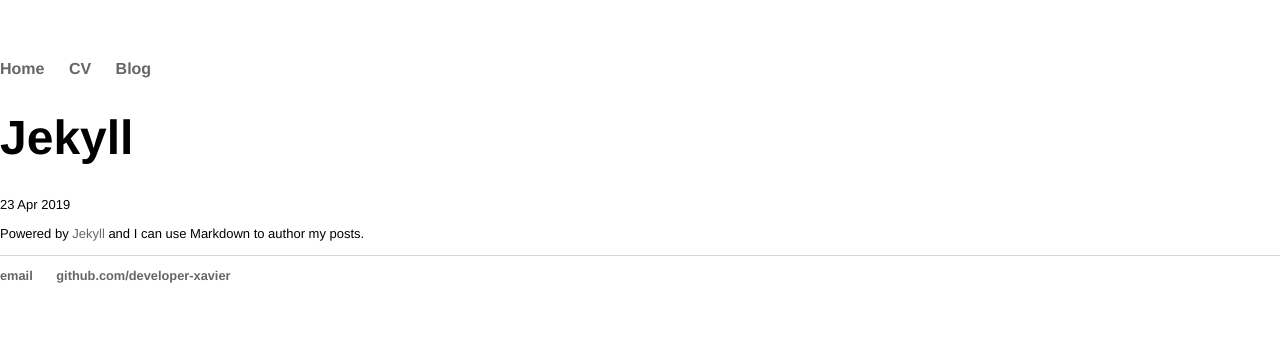
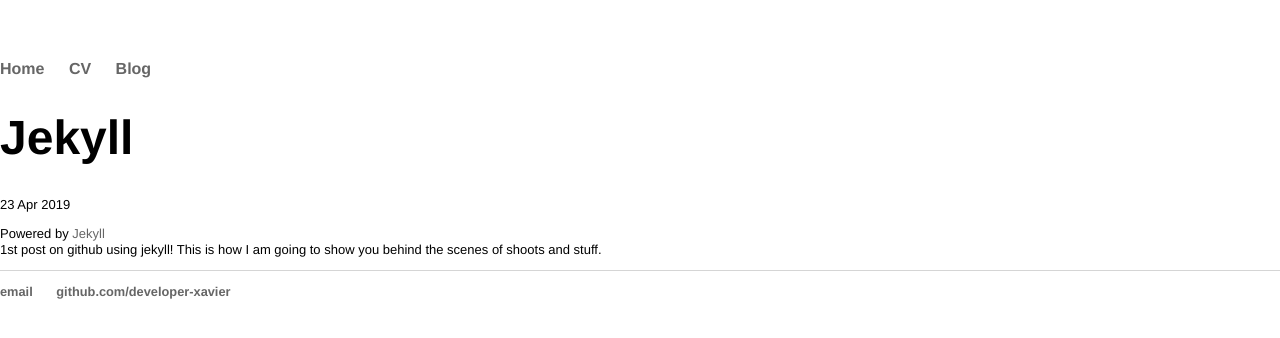
Before and after one commit to developer-xavier/developer-xavier.github.io, a Jekyll site: the page built from _posts/2019-04-23-jekyll-post.md, in a window 1280 px wide. Shown: the top 338 px of the page. Built offline with Jekyll 4.4.1, drawn with Linux system fonts in a browser that asks for light colours.

Commit message:
Update 2019-04-23-jekyll-post.md

```diff
--- a/_posts/2019-04-23-jekyll-post.md
+++ b/_posts/2019-04-23-jekyll-post.md
@@ -5,4 +5,4 @@ date: 2019-04-23
 ---
 
 Powered by [Jekyll](http://jekyllrb.com)
-and I can use Markdown to author my posts.
+<br> 1st post on github using jekyll! This is how I am going to show you behind the scenes of shoots and stuff.
```
